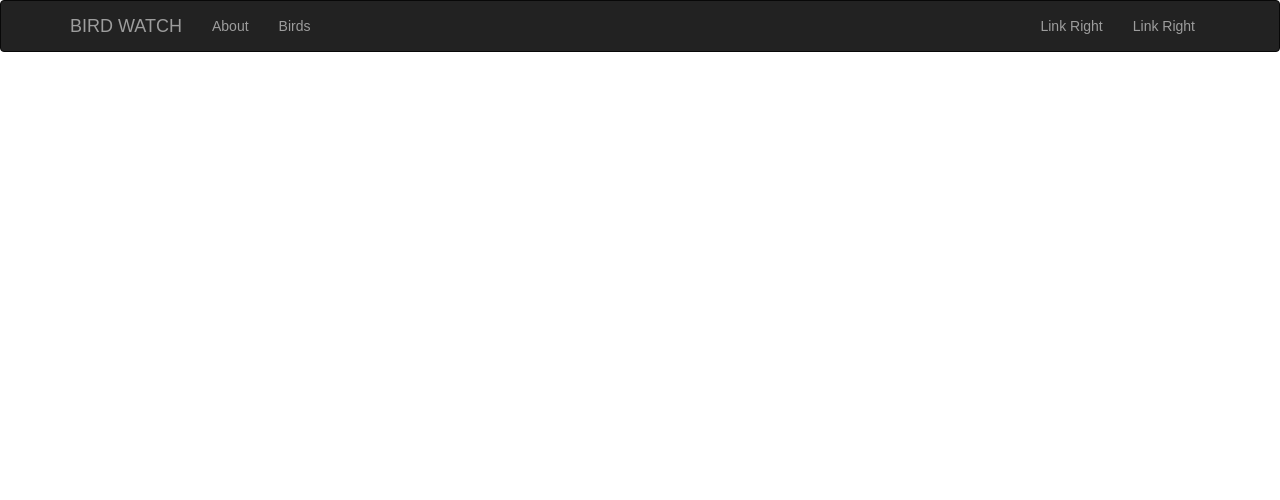
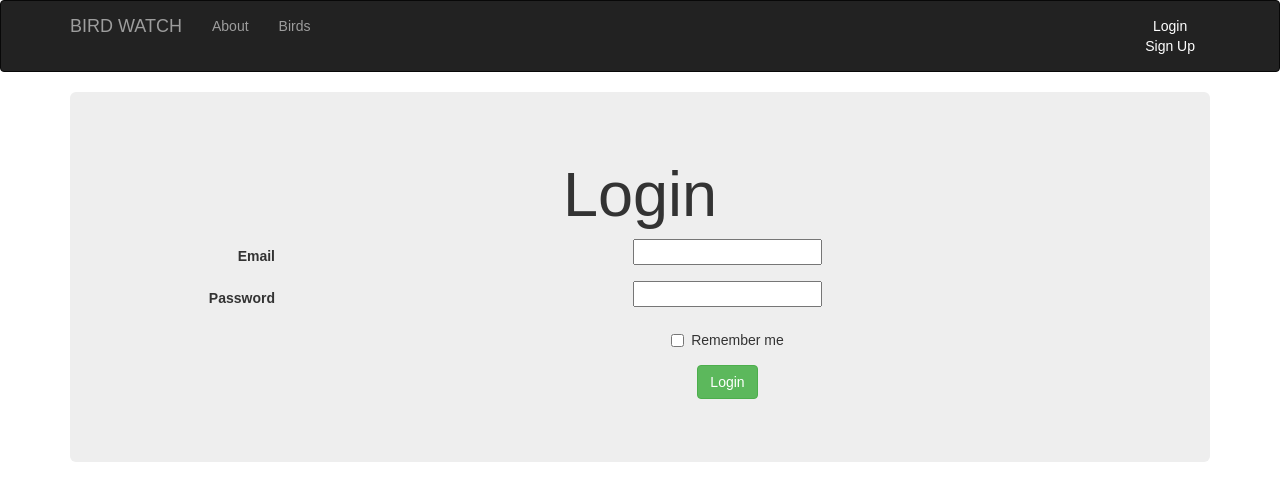
Before and after one commit to LeeGing/Bird-Watch, a React (Create React App) app in the folder client/: page /login in a window 1280 px wide. Shown: the top 500 px of the page. Built offline with nearby package versions, Linux system fonts and the light colour scheme.

Commit message:
register and login added

```diff
--- a/client/src/App.js
+++ b/client/src/App.js
@@ -5,6 +5,10 @@ import { BrowserRouter as Router, Route } from 'react-router-dom';
 import Home from './components/Home';
 import Navbar from './components/CustomNavbar';
 import About from './components/About';
+import Login from './components/Login';
+import Register from './components/Register';
+
+
 
 
 
@@ -16,6 +20,8 @@ class App extends Component {
           <Navbar />
           <Route exact path="/" component={Home} />
           <Route path="/about" component={About} />
+          <Route path="/register" component={Register} />
+          <Route path="/login" component={Login} />
         </div>
       </Router>
     );
--- a/client/src/components/About.jsx
+++ b/client/src/components/About.jsx
@@ -2,17 +2,51 @@ import React, { Component } from 'react';
 import { Jumbotron, Grid, Row, Col, Image, Button } from 'react-bootstrap';
 import { Link } from 'react-router-dom';
 import './Home.css';
+import axios from 'axios';
+import UserStore from "../stores/UserStore";
+import LoggedIn from './LoggedIn';
+
+
 
 export default class About extends Component {
+  constructor(props) {
+    super(props);
+    this.state = {
+      user: UserStore.getUser()
+    }
+  }
+  createUser() {
+    axios.post(`http://localhost:8000/register`, {email: '123@test.com', password: '12345678'})
+      .then(res => {
+        const userdata = res.data;
+        console.log(userdata)
+      })
+      .catch(error => {
+        console.log(error.response)
+      })
+  }
+  componentDidMount() {
+    console.log("ABOUTPAGE", this.state.user)
+    console.log("this.state.user", this.state.user.token)
+  }
+
   render() {
+    const userToken = this.state.user.token;
+    let renderation = null;
+    if(userToken){
+      renderation = <LoggedIn/>
+    }
     return (
       <Grid>
         <Jumbotron>
+          {renderation}
+          <h1> ABC </h1>
           <h2> ABOUT PAGE</h2>
           <p> About Bird Watch </p>
           <Link to="/about">
             <Button bsStyle="success"> About </Button>
           </Link>
+          <Button onClick={this.createUser}>SendJSON</Button>
         </Jumbotron>
       </Grid>
     )
--- a/client/src/components/CustomNavbar.css
+++ b/client/src/components/CustomNavbar.css
@@ -0,0 +1,14 @@
+a {
+    color: #FFFFFF;
+    text-decoration: none;
+}
+
+a:hover{
+    color: #FFFFFF;
+    text-decoration: none;
+}
+
+a:active{
+    color: #FFFFFF;
+    text-decoration: none;
+}
--- a/client/src/components/CustomNavbar.jsx
+++ b/client/src/components/CustomNavbar.jsx
@@ -2,10 +2,30 @@ import React, { Component } from 'react';
 import {Nav, Navbar, NavItem, NavDropdown, MenuItem, Tabs, ButtonToolbar, Button, Table, ButtonGroup, Row, Col, Grid, Panel, FormGroup, FormControl} from 'react-bootstrap';
 import './CustomNavbar.css';
 import { Link } from 'react-router-dom';
+import UserStore from "../stores/UserStore";
+import LoggedIn from './LoggedIn';
+import LoggedOut from './LoggedOut';
+
 
 
 export default class CustomNavbar extends Component {
+  constructor() {
+    super();
+    this.state = {
+      user: UserStore.getUser()
+    }
+  }
+  componentDidMount() {
+    console.log(this.state.user)
+
+  }
   render() {
+    const userToken = this.state.user.token;
+    let userLogged = <LoggedOut/>;
+    if(userToken){
+      userLogged = <LoggedIn/>
+    }
+
     return (
       <Navbar inverse collapseOnSelect>
         <Navbar.Header>
@@ -25,10 +45,7 @@ export default class CustomNavbar extends Component {
           </Nav>
           <Nav pullRight>
             <NavItem eventKey={1} href="#">
-        Link Right
-      </NavItem>
-      <NavItem eventKey={2} href="#">
-        Link Right
+              <Link to="/login">{userLogged}</Link>
             </NavItem>
           </Nav>
         </Navbar.Collapse>
--- a/client/src/components/Home.jsx
+++ b/client/src/components/Home.jsx
@@ -2,8 +2,12 @@ import React, { Component } from 'react';
 import { Jumbotron, Grid, Row, Col, Image, Button } from 'react-bootstrap';
 import { Link } from 'react-router-dom';
 import './Home.css';
+import UserStore from "../stores/UserStore";
 
 export default class Home extends Component {
+  componentDidMount() {
+    UserStore.getUser();
+  }
   render() {
     return (
       <Grid>
--- /dev/null
+++ b/client/src/components/LoggedIn.jsx
@@ -0,0 +1,21 @@
+import React, { Component } from 'react';
+import './CustomNavbar.css';
+import { Link } from 'react-router-dom';
+import UserStore from "../stores/UserStore";
+
+
+export default class LoggedIn extends Component {
+  constructor() {
+    super();
+    this.state = {
+      user: UserStore.getUser()
+    }
+  }
+  render() {
+    return (
+      <div>
+        {this.state.user.email}
+      </div>
+    )
+  }
+}
--- /dev/null
+++ b/client/src/components/LoggedOut.js
@@ -0,0 +1,26 @@
+import React, { Component } from 'react';
+import './CustomNavbar.css';
+import { Link } from 'react-router-dom';
+import UserStore from "../stores/UserStore";
+import {Nav, Navbar, NavItem, NavDropdown, MenuItem, Tabs, ButtonToolbar, Button, Table, ButtonGroup, Row, Col, Grid, Panel, FormGroup, FormControl} from 'react-bootstrap';
+
+
+export default class LoggedOut extends Component {
+  constructor() {
+    super();
+    this.state = {
+    }
+  }
+  render() {
+    return (
+      <div>
+        <NavItem eventKey={1} href="#">
+          <Link to="/login">Login</Link>
+        </NavItem>
+        <NavItem eventKey={1} href="#">
+          <Link to="/register">Sign Up</Link>
+        </NavItem>
+      </div>
+    )
+  }
+}
--- /dev/null
+++ b/client/src/components/Login.jsx
@@ -0,0 +1,90 @@
+import React, { Component } from 'react';
+import { Jumbotron, Grid, Col, Checkbox, Button, Form, FormGroup, FormControl, ControlLabel } from 'react-bootstrap';
+import { Link } from 'react-router-dom';
+import './Home.css';
+import axios from 'axios';
+import UserStore from "../stores/UserStore";
+
+
+export default class Login extends Component {
+  constructor(props) {
+    super(props);
+    this.state = {
+      user: UserStore.getUser(),
+      email: "",
+      password: ""
+    }
+    this.handleEmail = this.handleEmail.bind(this);
+    this.handlePassword = this.handlePassword.bind(this);
+    this.userLogin = this.userLogin.bind(this);
+
+
+
+  }
+
+  componentDidMount() {
+  }
+
+  handleEmail(event) {
+    this.setState({email: event.target.value});
+  }
+  handlePassword(event) {
+    this.setState({password: event.target.value});
+  }
+
+  userLogin(){
+    let userEmail = this.state.email;
+    let userPassword = this.state.password;
+    axios.post(`http://localhost:8000/login`, {email: this.state.email, password: this.state.password})
+      .then(res => {
+        const userdata = res.data;
+        UserStore.updateUser(userdata.user.email, userdata.token);
+        const abc = UserStore.getUser();
+        console.log(abc)
+      })
+      .catch(error => {
+        console.log(error.response)
+      })
+  }
+
+  render() {
+    return (
+      <Grid>
+        <Jumbotron>
+          <h1> Login </h1>
+          <Form horizontal>
+            <FormGroup controlId="formHorizontalEmail">
+              <Col componentClass={ControlLabel} sm={2}>
+                Email
+              </Col>
+              <Col sm={10}>
+                <input type="email" value={this.state.email} onChange={this.handleEmail} />
+              </Col>
+            </FormGroup>
+
+            <FormGroup controlId="formHorizontalPassword">
+              <Col componentClass={ControlLabel} sm={2}>
+                Password
+              </Col>
+              <Col sm={10}>
+                <input type="password" value={this.state.password} onChange={this.handlePassword} />
+              </Col>
+            </FormGroup>
+
+            <FormGroup>
+              <Col smOffset={2} sm={10}>
+                <Checkbox>Remember me</Checkbox>
+              </Col>
+            </FormGroup>
+
+            <FormGroup>
+              <Col smOffset={2} sm={10}>
+                <Button bsStyle="success" onClick={this.userLogin}>Login</Button>
+              </Col>
+            </FormGroup>
+          </Form>
+        </Jumbotron>
+      </Grid>
+    )
+  }
+}
--- /dev/null
+++ b/client/src/components/Register.js
@@ -0,0 +1,88 @@
+import React, { Component } from 'react';
+import { Jumbotron, Grid, Col, Checkbox, Button, Form, FormGroup, FormControl, ControlLabel } from 'react-bootstrap';
+import { Link } from 'react-router-dom';
+import './Home.css';
+import axios from 'axios';
+import UserStore from "../stores/UserStore";
+
+
+export default class Register extends Component {
+  constructor(props) {
+    super(props);
+    this.state = {
+      user: UserStore.getUser(),
+      email: "",
+      password: ""
+    }
+    this.handleEmail = this.handleEmail.bind(this);
+    this.handlePassword = this.handlePassword.bind(this);
+    this.registerUser = this.registerUser.bind(this);
+
+
+
+  }
+
+  componentDidMount() {
+  }
+
+  handleEmail(event) {
+    this.setState({email: event.target.value});
+  }
+  handlePassword(event) {
+    this.setState({password: event.target.value});
+  }
+
+  registerUser(){
+    let userEmail = this.state.email;
+    let userPassword = this.state.password;
+    axios.post(`http://localhost:8000/register`, {email: this.state.email, password: this.state.password})
+      .then(res => {
+        const userdata = res.data;
+        console.log(userdata)
+      })
+      .catch(error => {
+        console.log(error.response)
+      })
+  }
+
+  render() {
+    return (
+      <Grid>
+        <Jumbotron>
+          <h1> Register </h1>
+          <Form horizontal>
+            <FormGroup controlId="formHorizontalEmail">
+              <Col componentClass={ControlLabel} sm={2}>
+                Email
+              </Col>
+              <Col sm={10}>
+                <input type="email" value={this.state.email} onChange={this.handleEmail} />
+              </Col>
+            </FormGroup>
+
+            <FormGroup controlId="formHorizontalPassword">
+              <Col componentClass={ControlLabel} sm={2}>
+                Password
+              </Col>
+              <Col sm={10}>
+                <input type="password" value={this.state.password} onChange={this.handlePassword} />
+              </Col>
+            </FormGroup>
+
+            <FormGroup>
+              <Col smOffset={2} sm={10}>
+                <Checkbox>Remember me</Checkbox>
+              </Col>
+            </FormGroup>
+
+            <FormGroup>
+              <Col smOffset={2} sm={10}>
+                <Button bsStyle="success" onClick={this.registerUser}>Sign Up</Button>
+              </Col>
+            </FormGroup>
+          </Form>
+        </Jumbotron>
+      </Grid>
+    )
+  }
+}
--- /dev/null
+++ b/client/src/stores/UserStore.js
@@ -0,0 +1,26 @@
+import { EventEmitter } from "events";
+
+class UserStore extends EventEmitter {
+  constructor() {
+    super();
+    this.user = {
+      email: null,
+      token: null
+    }
+    this.updateUser = this.updateUser.bind(this)
+  }
+
+  updateUser(email, token) {
+    this.user.email = email;
+    this.user.token = token;
+    return this.user;
+  }
+
+  getUser() {
+    return this.user;
+  }
+}
+
+const userStore = new UserStore;
+
+export default userStore;
```
Also changed, not shown: 1 other file (tests, documents, lock files or other folders). Lines whose indentation alone changed are shown as unchanged.
